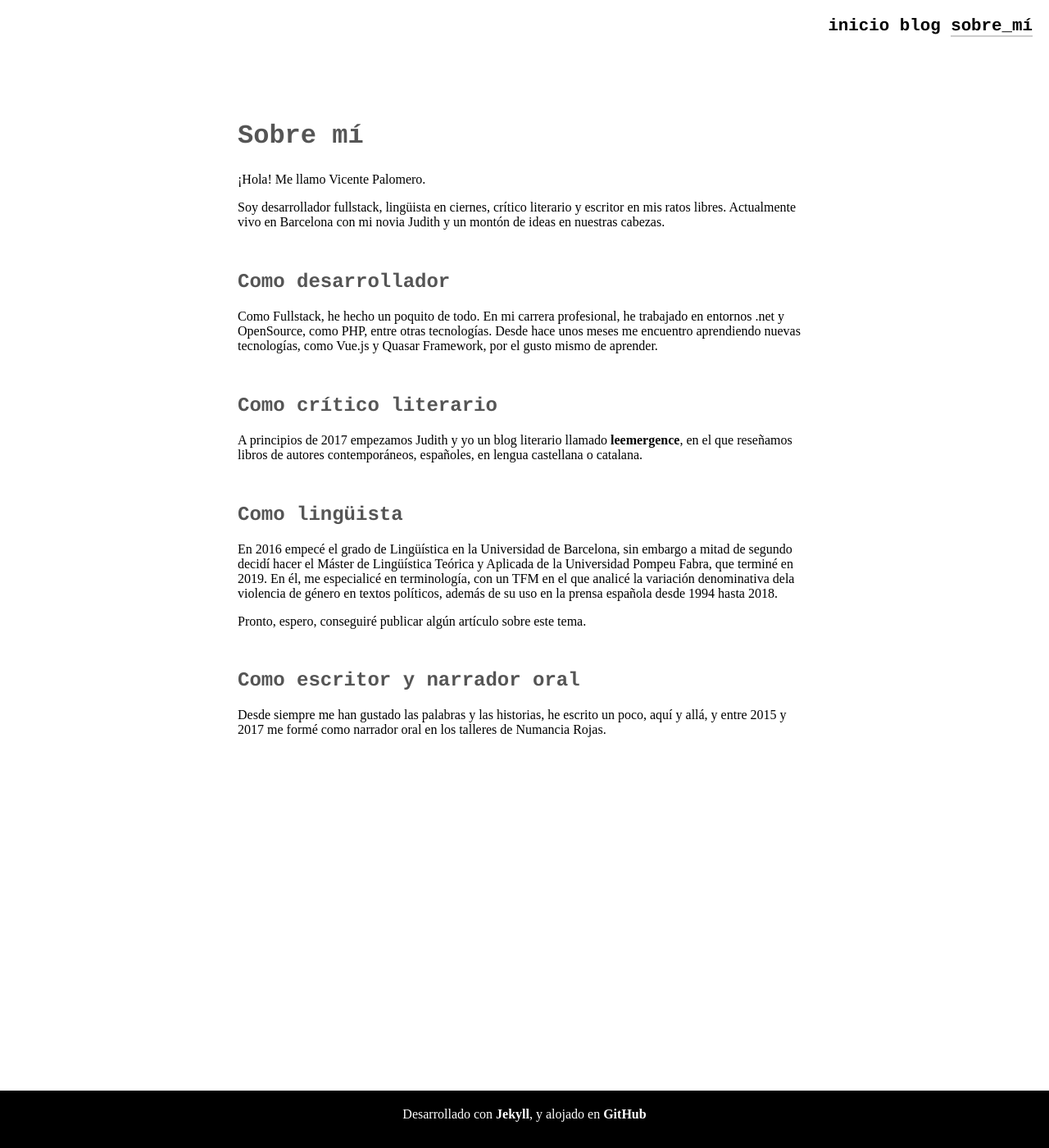
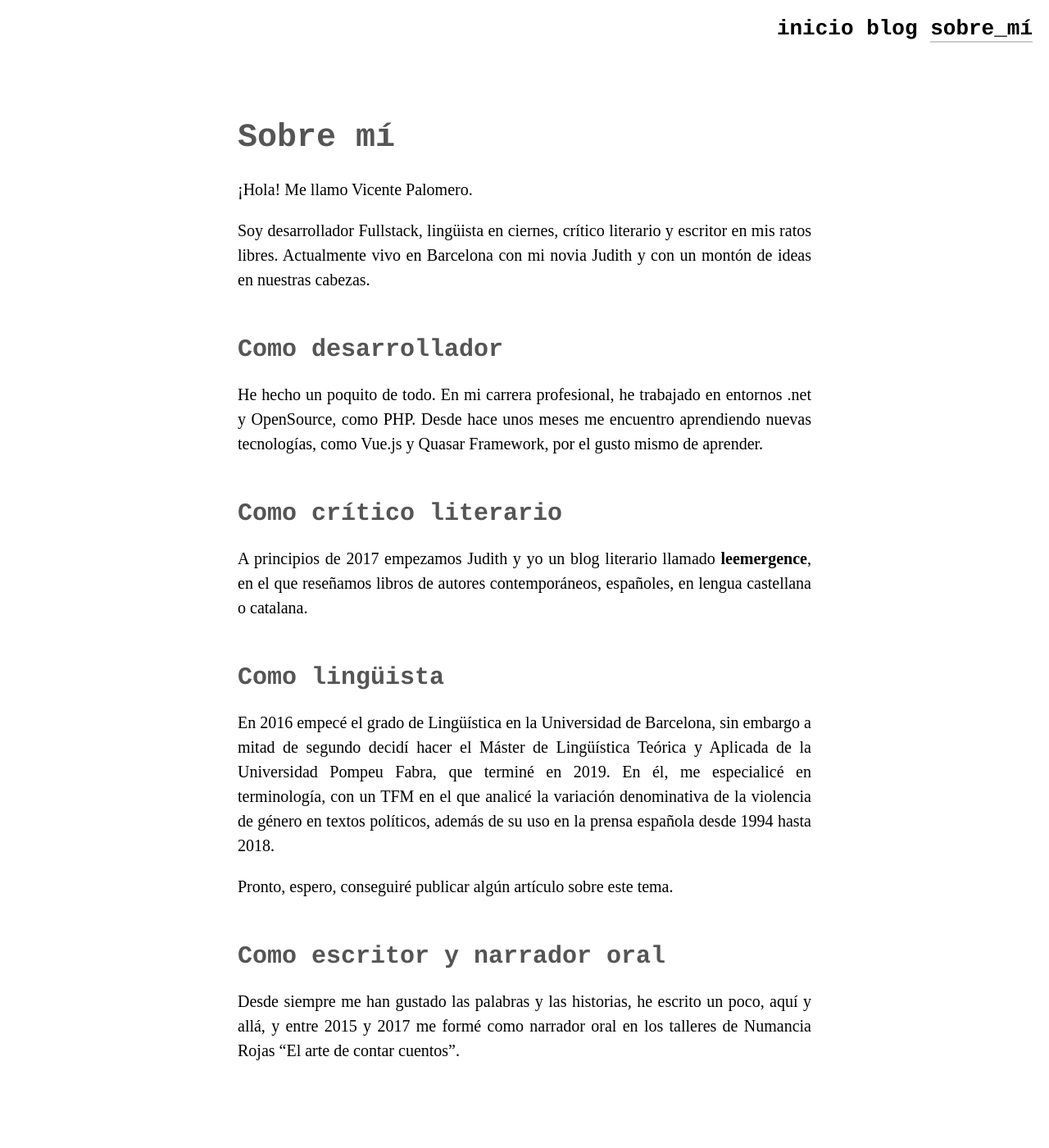
Before and after one commit to vicente-palomero/vicente-palomero.github.io, a Jekyll site: the page built from about.md, in a window 1280 px wide and 1400 px high. Shown: the whole window at 82% size. Built offline with Jekyll 4.4.1, drawn with Linux system fonts in a browser that asks for light colours.

Commit message:
Resize text, fix some typos in "about"

```diff
--- a/_sass/fonts.sass
+++ b/_sass/fonts.sass
@@ -1,6 +1,9 @@
 html
   font-family: "Times New Roman"
-  font-size: 16px
+  font-size: 20px
+  line-height: 1.5em
+  text-align: justify
+  text-justify: inter-word
 
 h1, h2, h3, h4, h5, h6
   font-family: Courier
--- a/about.md
+++ b/about.md
@@ -4,20 +4,20 @@ title: Sobre mí
 # Sobre mí
 ¡Hola! Me llamo Vicente Palomero.
 
-Soy desarrollador fullstack, lingüista en ciernes, crítico literario y escritor en mis ratos libres. Actualmente vivo en Barcelona con mi novia Judith y un montón de ideas en nuestras cabezas.
+Soy desarrollador Fullstack, lingüista en ciernes, crítico literario y escritor en mis ratos libres. Actualmente vivo en Barcelona con mi novia Judith y con un montón de ideas en nuestras cabezas.
 
 
 ## Como desarrollador
-Como Fullstack, he hecho un poquito de todo. En mi carrera profesional, he trabajado en entornos .net y OpenSource, como PHP, entre otras tecnologías. Desde hace unos meses me encuentro aprendiendo nuevas tecnologías, como Vue.js y Quasar Framework, por el gusto mismo de aprender.
+He hecho un poquito de todo. En mi carrera profesional, he trabajado en entornos .net y OpenSource, como PHP. Desde hace unos meses me encuentro aprendiendo nuevas tecnologías, como Vue.js y Quasar Framework, por el gusto mismo de aprender.
 
 
 ## Como crítico literario
 A principios de 2017 empezamos Judith y yo un blog literario llamado [leemergence](https://leemergence.wordpress.com), en el que reseñamos libros de autores contemporáneos, españoles, en lengua castellana o catalana.
 
 ## Como lingüista
-En 2016 empecé el grado de Lingüística en la Universidad de Barcelona, sin embargo a mitad de segundo decidí hacer el Máster de Lingüística Teórica y Aplicada de la Universidad Pompeu Fabra, que terminé en 2019. En él, me especialicé en terminología, con un TFM en el que analicé la variación denominativa dela violencia de género en textos políticos, además de su uso en la prensa española desde 1994 hasta 2018.
+En 2016 empecé el grado de Lingüística en la Universidad de Barcelona, sin embargo a mitad de segundo decidí hacer el Máster de Lingüística Teórica y Aplicada de la Universidad Pompeu Fabra, que terminé en 2019. En él, me especialicé en terminología, con un TFM en el que analicé la variación denominativa de la violencia de género en textos políticos, además de su uso en la prensa española desde 1994 hasta 2018.
 
 Pronto, espero, conseguiré publicar algún artículo sobre este tema.
 
 ## Como escritor y narrador oral
-Desde siempre me han gustado las palabras y las historias, he escrito un poco, aquí y allá, y entre 2015 y 2017 me formé como narrador oral en los talleres de Numancia Rojas.
+Desde siempre me han gustado las palabras y las historias, he escrito un poco, aquí y allá, y entre 2015 y 2017 me formé como narrador oral en los talleres de Numancia Rojas "El arte de contar cuentos".
```
